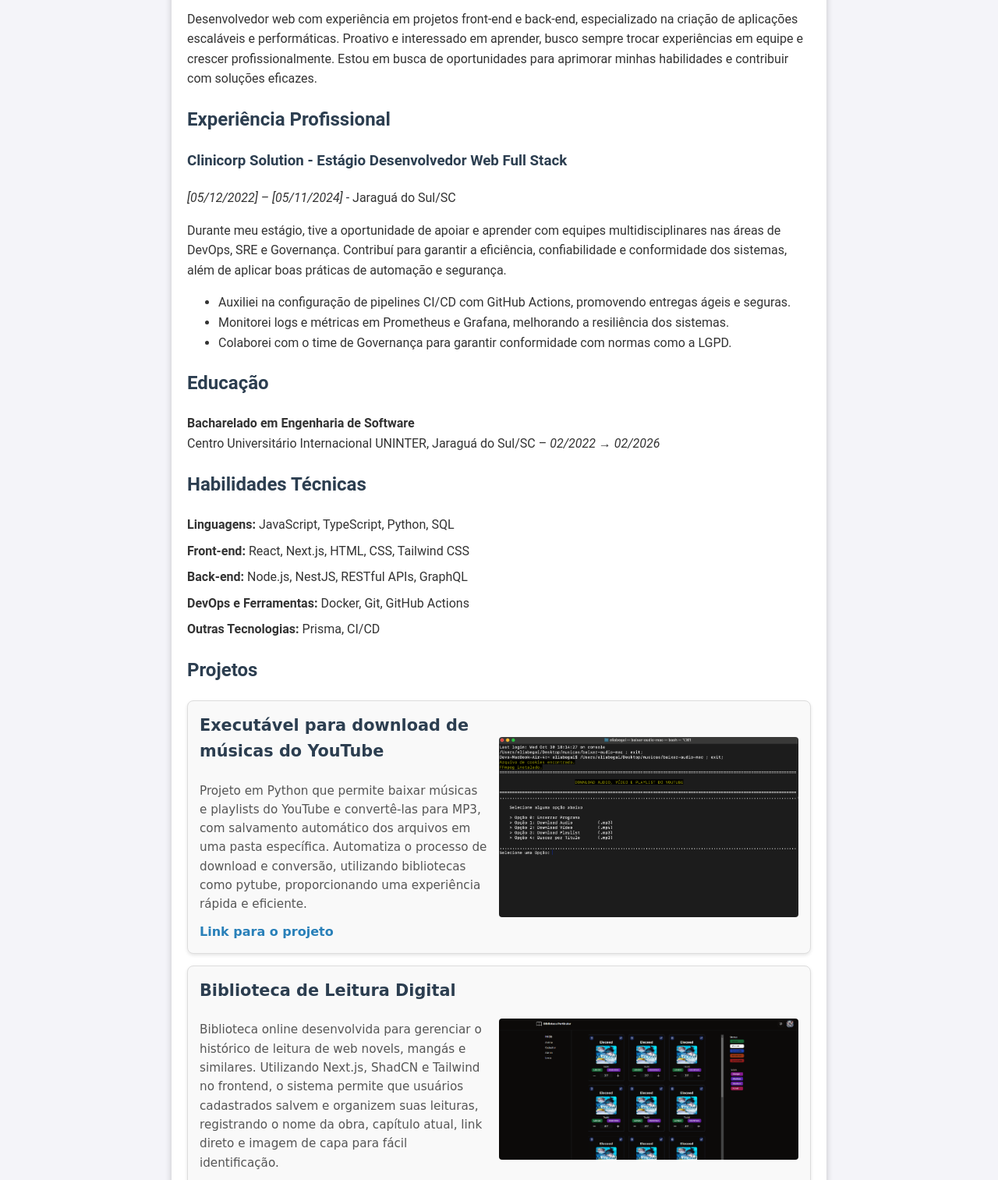
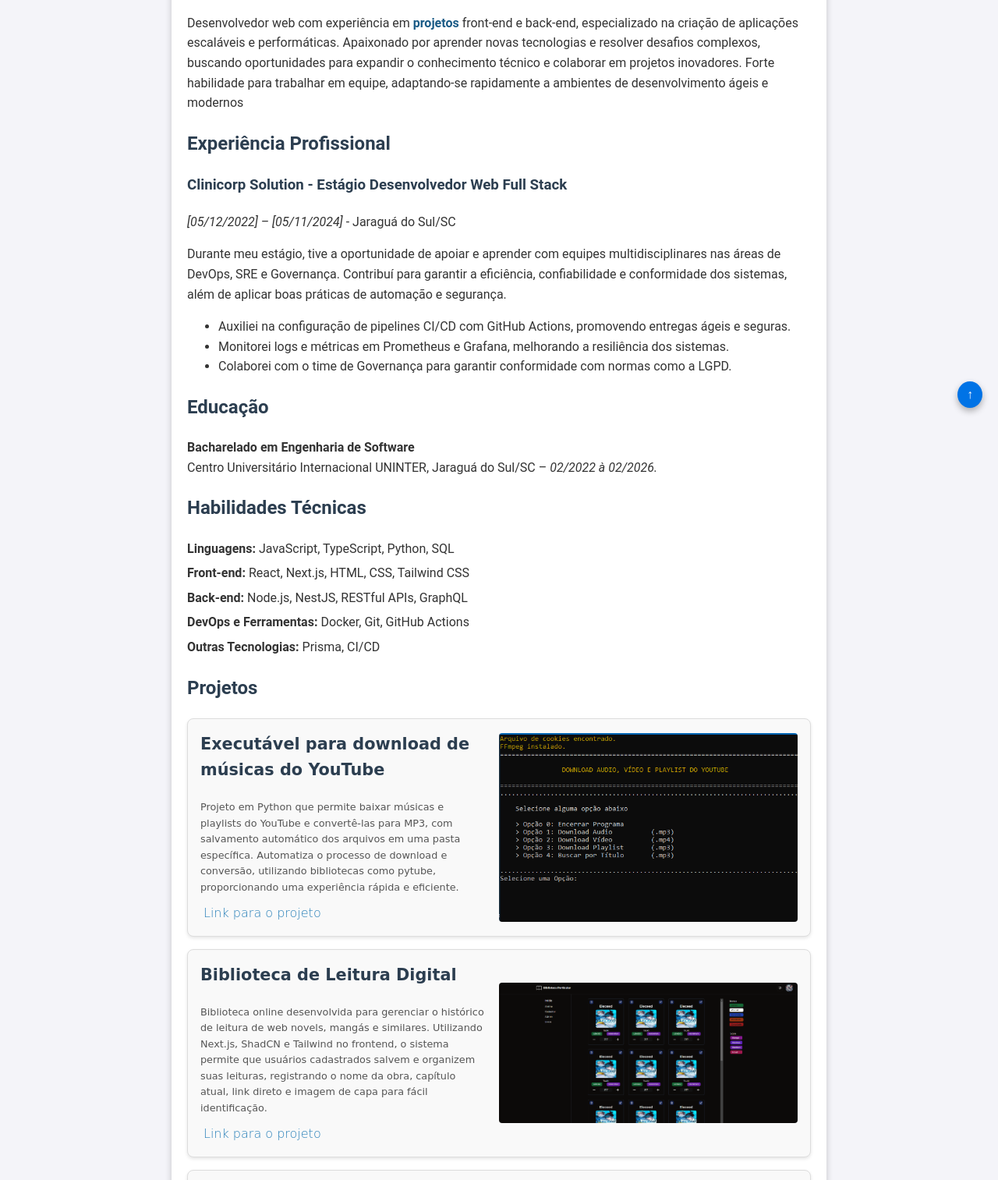
Before and after one commit to Eliabegai/curriculo, a plain HTML site: page index.html in a window 1280 px wide. Shown: the part 257-1770 px from the top of the page at 78% size. Drawn offline with Linux system fonts and the light colour scheme.

Commit message:
adicionado opção para scroll do site

```diff
--- a/css/style.css
+++ b/css/style.css
@@ -7,24 +7,18 @@ body {
     color: #333;
 }
 
-header {
-    display: flex;
-    flex-direction: column;
-    justify-content: center;
-    align-items: center;
-    margin-bottom: 20px;
+html {
+    scroll-behavior: smooth;
 }
 
-header h1 {
-    text-align: center;
-    font-size: 3em;
-    margin-bottom: -5px;
+h1, h2, h3 {
+    color: #2c3e50;
 }
 
-header span {
-    font-size: small;
-    color: #868585;
+h2 {
+    font-size: 1.5em;
 }
+
 .container {
     max-width: 800px;
     margin: auto;
@@ -33,20 +27,32 @@ header span {
     box-shadow: 0px 4px 8px rgba(0, 0, 0, 0.2);
     border-radius: 8px;
 }
-h1, h2, h3 {
-    color: #2c3e50;
+
+header {
+    display: flex;
+    flex-direction: column;
+    justify-content: center;
+    align-items: center;
+    margin-bottom: 20px;
+    padding: 2px;
 }
-h2 {
-    margin-top: 20px;
-    font-size: 1.5em;
+
+header h1 {
+    text-align: center;
+    font-size: 3em;
 }
-p, ul {
-    margin-bottom: 10px;
+
+header span {
+    font-size: small;
+    color: #868585;
+    margin-top: -40px;
 }
+
 .section {
     margin-bottom: 20px;
 }
 
+/* Estilo Contatos */
 .contact-info {
     display: flex;
     flex-direction: row;
@@ -56,124 +62,36 @@ p, ul {
 }
 
 .contact-info a {
-    color: #2980b9;
-    text-decoration: none;
-    margin: 0 10px;
     display: flex;
     align-items: center;
+    text-decoration: none;
+    color: #2980b9;
+    transition: transform 0.3s ease;
+    padding: 2px;
 }
 .contact-info a img {
     width: 20px;
     height: 20px;
     margin-right: 5px;
 }
-.contact-info a {
-    color: #2980b9;
-    text-decoration: none;
-}
+
 .contact-info a:hover {
     text-decoration: underline;
-}
-
-/* Estilos dos Cards */
-.projects-section {
-    margin-top: 20px;
-
-}
-.project-cards {
-    display: flex;
-    flex-direction: column;
-    gap: 15px;
-    font-family: cursive;
-}
-.project-card {
-    display: flex;
-    align-items: center;
-    justify-content: space-between;
-    background-color: #f9f9f9;
-    border: 1px solid #ddd;
-    padding: 15px;
-    border-radius: 8px;
-    box-shadow: 0 2px 4px rgba(0, 0, 0, 0.1);
+    background-color: #f4f4f9;
     transition: transform 0.2s;
 }
 
-.project-info {
-    flex: 1; /* Faz o conteúdo de texto ocupar o espaço disponível */
-}
+/* Estilo Resumo Profissional */
 
-.project-image {
-    width: 50%;
-    height: auto;
-    object-fit: cover;
-    margin-left: 15px;
-    border-radius: 4px;
-    transition: transform 0.3s ease
-}
-
-.project-image.inativo:hover {
-    transform: scale(1);
-    transition: transform 0.2s;
-}
-
-.project-image:hover {
-    transform: scale(2);
-    transition: transform 0.2s;
-}
-.project-card:hover {
-    transform: translateY(-5px);
-}
-
-.project-card h3 {
-    margin-top: 0;
-    font-size: 1.3em;
-    color: #2c3e50;
-}
-.project-card p {
-    margin: 10px 0;
-    font-size: 0.95em;
-    color: #555;
-}
-.project-card a {
-    color: #2980b9;
+.section.resumo a {
     text-decoration: none;
-    font-weight: bold;
-}
-.project-card a:hover {
-    text-decoration: underline;
+    color: #1a5b86;
+    font-weight: 600;
 }
 
 
-.skills-list, .projects-list {
-    list-style: none;
-    padding: 0;
-}
-.skills-list li, .projects-list li {
-    margin-bottom: 8px;
-}
-.projects-list li a {
-    color: #2980b9;
-    text-decoration: none;
-}
-.projects-list li a:hover {
-    text-decoration: underline;
-}
 
-.idiomas {
-    display: flex;
-    flex-direction: column;
-    flex-wrap: wrap;
-}
-
-footer {
-    text-align: center;
-    margin-top: 20px;
-    padding: 10px;
-    background-color: #f4f4f9;
-    color: #333;
-    border-top: 1px solid #ddd;
-}
-
+/* Notificação copiado */
 .notificacao {
     position: fixed;
     top: 20px;
@@ -192,6 +110,122 @@ footer {
 .notificacao.visivel {
     display: block;
     opacity: 1;
+}
+
+/* Estilos dos Skills*/
+
+.skills-list {
+    list-style: none;
+    padding: 0;
+}
+.skills-list li {
+    margin-bottom: 6px;
+}
+
+/* Estilos dos Cards Projetos*/
+
+.project-cards {
+    display: flex;
+    flex-direction: column;
+    gap: 16px;
+    font-family: cursive;
+}
+.project-card {
+    display: flex;
+    justify-content: space-between;
+    align-items: center;
+    background-color: #f9f9f9;
+    border: 1px solid #ddd;
+    padding: 16px;
+    border-radius: 8px;
+    box-shadow: 0 2px 4px rgba(0, 0, 0, 0.1);
+    transition: transform 0.5s;
+}
+
+.project-info {
+    flex: 1;
+}
+
+.project-image {
+    width: 50%;
+    height: auto;
+    object-fit: cover;
+    margin-left: 16px;
+    border-radius: 4px;
+    transition: transform 0.5s ease
+}
+
+.project-image.inativo:hover {
+    transform: scale(1);
+}
+
+.project-image:hover {
+    transform: scale(2);
+}
+.project-card:hover {
+    transform: translateY(-5px);
+}
+
+.project-card h3 {
+    margin-top: 0;
+    font-size: 1.3em;
+    color: #2c3e50;
+}
+.project-card p {
+    margin: 10px 0;
+    font-size: 0.8em;
+    color: #555;
+}
+.project-card a {
+    color: #2980b9;
+    text-decoration: none;
+    font-size: 1em;
+    font-weight: 300;
+    padding: 4px;
+    transition: transform 0.5s ease
+}
+.project-card a:hover {
+    text-decoration: underline;
+    background-color: #d7d7db;
+}
+
+/* Estilos dos Idiomas*/
+
+.idiomas {
+    display: flex;
+    flex-direction: column;
+}
+
+/* Estilos dos Idiomas*/
+
+.back-to-top {
+    position: fixed;
+    bottom: 20px;
+    right: 20px;
+    padding: 8px 12px;
+    font-size: 16px;
+    background-color: #0073e6;
+    color: #ffffff;
+    border: none;
+    border-radius: 50%;
+    cursor: pointer;
+    box-shadow: 0 4px 8px rgba(0, 0, 0, 0.3);
+    transition: background-color 0.3s;
+}
+
+.back-to-top:hover {
+    background-color: #005bb5;
+}
+
+/* Estilos do Footer*/
+
+footer {
+    text-align: center;
+    margin-top: 20px;
+    padding: 10px;
+    background-color: #f4f4f9;
+    color: #333;
+    border-top: 1px solid #ddd;
 }
 
 /* Media Query para telas menores que 768px (tablets e celulares) */
--- a/index.html
+++ b/index.html
@@ -8,13 +8,13 @@
     <script src="./js/script.js" defer></script>
 </head>
 <body>
-
     <div class="container">
          <header>
              <h1>Eliabe Gai</h1>
              <span>Jaraguá do Sul/SC</span>
          </header>
-         <div class="section">
+
+         <div class="section" id="contato">
              <div class="contact-info">
                  <a href="https://www.linkedin.com/in/eliabe-gai-ab9a51203/" target="_blank">
                      <img src="./images/linkedin.png" alt="LinkedIn Logo"> LinkedIn
@@ -33,17 +33,18 @@
          </div>
 
         <!-- Resumo Profissional -->
-        <div class="section">
+        <div class="section resumo" id="resumo">
             <h2>Resumo Profissional</h2>
             <p>
-                Desenvolvedor web com experiência em projetos front-end e back-end, especializado na criação de aplicações escaláveis e performáticas.
-                Proativo e interessado em aprender, busco sempre trocar experiências em equipe e crescer profissionalmente.
-                Estou em busca de oportunidades para aprimorar minhas habilidades e contribuir com soluções eficazes.
+                Desenvolvedor web com experiência em <a href="#projetos">projetos</a> front-end e back-end, especializado na criação de aplicações escaláveis e performáticas.
+                Apaixonado por aprender novas tecnologias e resolver desafios complexos, buscando oportunidades para expandir o conhecimento técnico
+                e colaborar em projetos inovadores.
+                Forte habilidade para trabalhar em equipe, adaptando-se rapidamente a ambientes de desenvolvimento ágeis e modernos
             </p>
         </div>
 
         <!-- Experiência Profissional -->
-        <div class="section">
+        <div class="section" id="experiencia-profissional">
             <h2>Experiência Profissional</h2>
             <h3>Clinicorp Solution - Estágio Desenvolvedor Web Full Stack</h3>
             <p><em>[05/12/2022] – [05/11/2024]</em> - Jaraguá do Sul/SC</p>
@@ -56,14 +57,14 @@
         </div>
 
         <!-- Educação -->
-        <div class="section">
+        <div class="section" id="educacao">
             <h2>Educação</h2>
             <p><strong>Bacharelado em Engenharia de Software</strong><br>
-            Centro Universitário Internacional UNINTER, Jaraguá do Sul/SC – <em>02/2022 → 02/2026</em></p>
+                Centro Universitário Internacional UNINTER, Jaraguá do Sul/SC – <em>02/2022 à 02/2026.</em></p>
         </div>
 
         <!-- Habilidades Técnicas -->
-        <div class="section">
+        <div class="section" id="habilidades-tecnicas">
             <h2>Habilidades Técnicas</h2>
             <ul class="skills-list">
                 <li><strong>Linguagens:</strong> JavaScript, TypeScript, Python, SQL</li>
@@ -75,20 +76,19 @@
         </div>
 
         <!-- Projetos -->
-        <div class="projects-section">
+         <div class="section" id="projetos">
              <h2>Projetos</h2>
                  <div class="project-cards">
-                <!-- Card do Projeto 1 -->
+
                     <div class="project-card">
                         <div class="project-info">
                             <h3>Executável para download de músicas do YouTube</h3>
                             <p>Projeto em Python que permite baixar músicas e playlists do YouTube e convertê-las para MP3, com salvamento automático dos arquivos em uma pasta específica. Automatiza o processo de download e conversão, utilizando bibliotecas como  pytube, proporcionando uma experiência rápida e eficiente.</p>
                             <a href="https://github.com/Eliabegai/download-audio" target="_blank">Link para o projeto</a>
                         </div>
-                    <img src="./images/download-audio.png" alt="Tela principal Download de Audio" class="project-image" >
+                        <img src="./images/download-audio2.png" alt="Tela principal Download de Audio" class="project-image" >
                     </div>
 
-                <!-- Card do Projeto 2 -->
                     <div class="project-card">
                         <div class="project-info">
                             <h3>Biblioteca de Leitura Digital</h3>
@@ -98,7 +98,6 @@
                         <img src="./images/biblioteca.png" alt="Biblioteca de Leitura" class="project-image" >
                     </div>
 
-                <!-- Card do Projeto 3 -->
                     <div class="project-card">
                         <div class="project-info">
                             <h3>Backend Biblioteca de Leitura Digital</h3>
@@ -107,11 +106,12 @@
                         </div>
                         <img src="" alt="Backend Biblioteca" class="project-image inativo" >
                     </div>
+
              </div>
          </div>
 
         <!-- Idiomas -->
-        <div class="section">
+        <div class="section" id="idiomas">
             <h2>Idiomas</h2>
             <div class="idiomas">
                 <span>Português – Nativo</span>
@@ -120,12 +120,15 @@
         </div>
 
         <!-- Resumo Profissional -->
-        <div class="section">
+        <div class="section" id="resumo-profissional">
             <h2>Resumo Profissional</h2>
             <p>
                 Desenvolvedor Web Júnior com conhecimentos em tecnologias como Next.js, NestJS, Docker e Prisma. Possuo experiência em projetos de frontend e backend, além de habilidades em automação de processos e organização de dados. Apaixonado por aprender, sou proativo e valorizo o trabalho em equipe, sempre buscando trocar experiências e crescer profissionalmente. Estou em busca de oportunidades para aprimorar minhas habilidades técnicas e contribuir com soluções eficazes, alinhando meu desenvolvimento ao crescimento da empresa.
             </p>
         </div>
+    </div>
+    <div>
+        <button class="back-to-top" onclick="scrollToTop()">↑</button>
     </div>
 
     <footer>
--- a/js/script.js
+++ b/js/script.js
@@ -19,3 +19,10 @@ function copiarEmail() {
         notificacao.classList.remove("visivel");
     }, 2000);
 }
+
+function scrollToTop() {
+    window.scrollTo({
+        top: 0,
+        behavior: 'smooth'
+    });
+}
```
Lines whose indentation alone changed are shown as unchanged.
